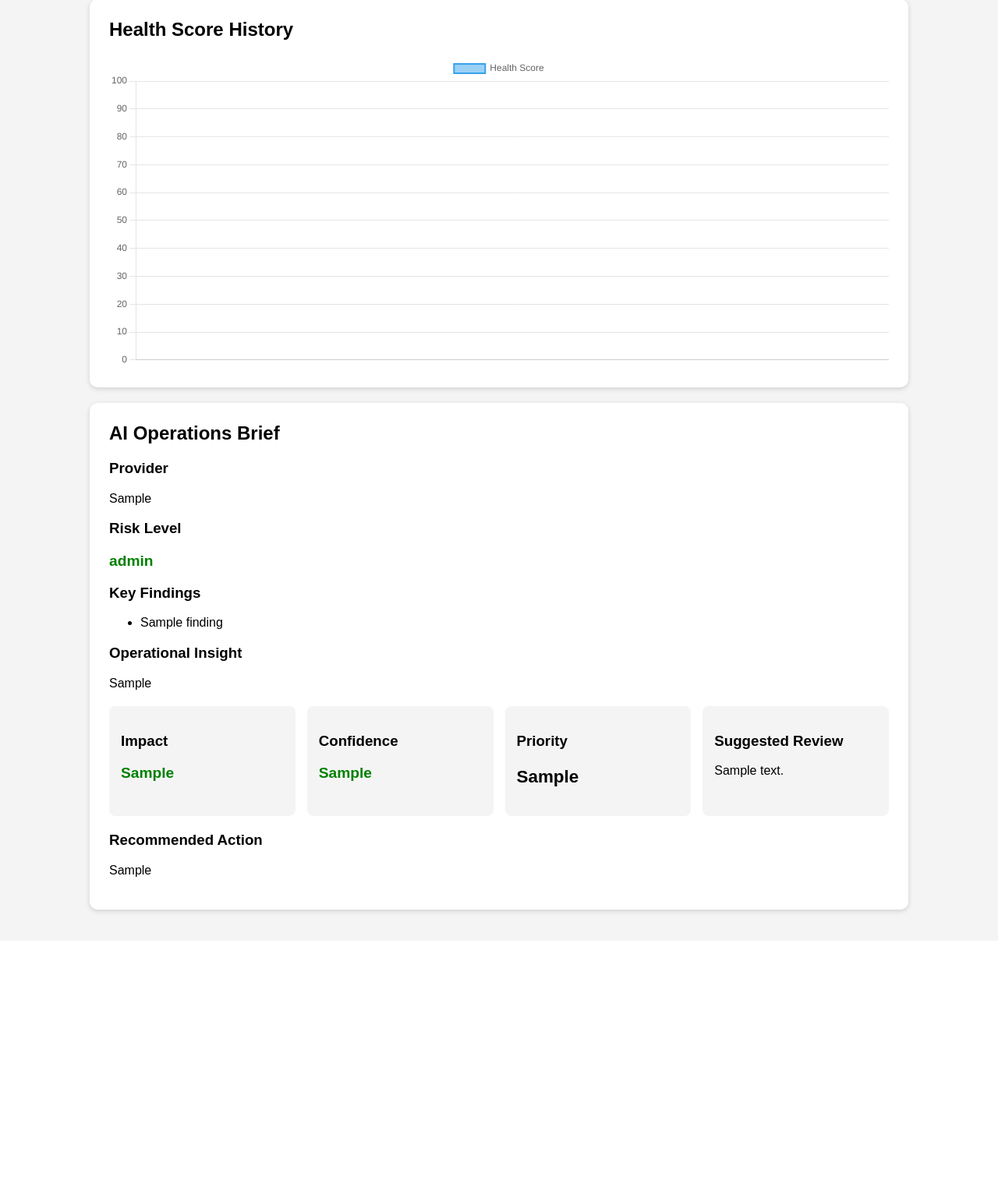
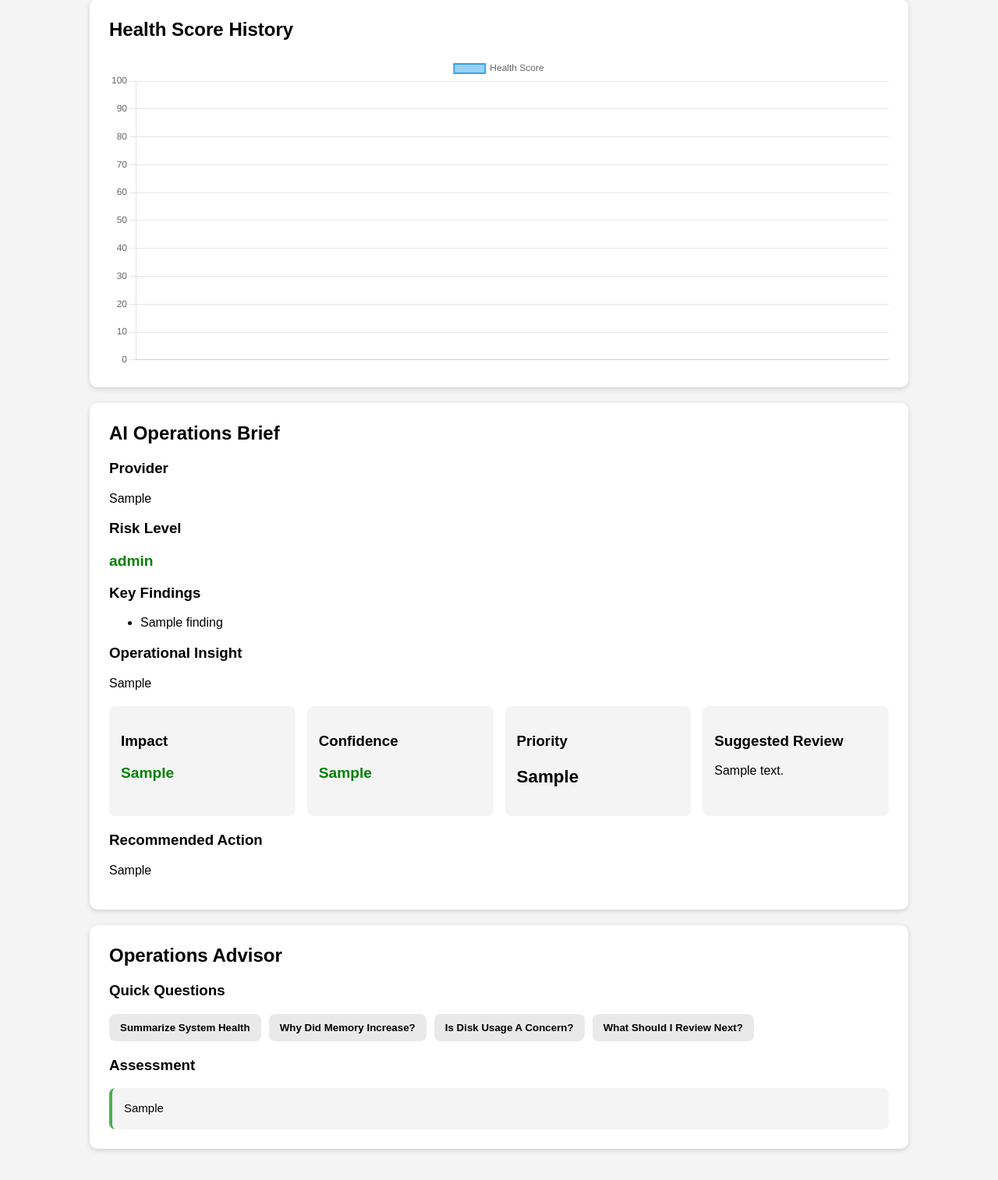
Before and after one commit to grgdougall-crypto/linux-ops-automation-lab, a Flask app: template dashboard/templates/index.html in a window 1280 px wide. Shown: the part 1443-2957 px from the top of the page at 78% size. Before the commit the page ends 2617 px from the top, so only its background shows below. Run offline with Flask 3, Linux system fonts and the light colour scheme; the template is opened without the code that fills it: most values are stand-ins (such as "Sample title", 1, 10 or a date in 2020).

Commit message:
Add Operations Advisor panel

```diff
--- a/dashboard/app.py
+++ b/dashboard/app.py
@@ -4,6 +4,13 @@
 import sys
 
 app = Flask(__name__)
+
+ADVISOR_RESPONSES = {
+    "health": "System health remains strong. Current health score is 100/100 and operational status is HEALTHY.",
+    "memory": "Memory utilization increased across recent reports but remains within acceptable limits. Continue monitoring.",
+    "disk": "Disk utilization is currently low and does not present an operational concern.",
+    "review": "Recommended review items include memory trends, report retention status, and automation workflow completion."
+}
 
 PROJECT_DIR = Path.home() / "linux-ops-automation-lab"
 REPORT_DIR = PROJECT_DIR / "reports"
@@ -237,6 +244,11 @@
         "status_class": health_class
     }
 
+def get_advisor_response(question_type):
+    return ADVISOR_RESPONSES.get(
+        question_type,
+        "Select a question to generate an operational assessment."
+    )
 
 @app.route("/")
 def home():
@@ -246,6 +258,8 @@
 
     ai_summary = get_ai_summary()
     insight = ai_summary["operational_insight"]
+
+    advisor_response = get_advisor_response("health")
 
     last_analysis_time = automation_data["last_run"]
 
@@ -277,6 +291,7 @@
         ai_summary=ai_summary["summary"],
         ai_findings=ai_summary["findings"],
         ai_recommendation=ai_summary["recommendation"],
+	advisor_response=advisor_response,
         operational_insight=insight["insight"],
         insight_impact=insight["impact"],
         insight_confidence=insight["confidence"],
--- a/dashboard/static/style.css
+++ b/dashboard/static/style.css
@@ -147,3 +147,45 @@
         transform: scale(1);
     }
 }
+
+/* Operations Advisor */
+
+.advisor-buttons {
+    display: flex;
+    flex-wrap: wrap;
+    gap: 10px;
+    margin-bottom: 20px;
+}
+
+.advisor-buttons button {
+    padding: 10px 14px;
+    border: none;
+    border-radius: 8px;
+    cursor: pointer;
+    font-weight: bold;
+    background: #e9e9e9;
+    transition: 0.2s ease;
+}
+
+.advisor-buttons button:hover {
+    transform: translateY(-2px);
+    background: #dcdcdc;
+}
+
+.advisor-response {
+    background: #f4f4f4;
+    border-left: 4px solid #4caf50;
+    padding: 15px;
+    border-radius: 8px;
+    line-height: 1.5;
+    font-size: 15px;
+}
+
+.pulse-dot {
+    display: inline-block;
+    width: 12px;
+    height: 12px;
+    border-radius: 50%;
+    background: #4caf50;
+    margin-right: 8px;
+}
--- a/dashboard/templates/index.html
+++ b/dashboard/templates/index.html
@@ -162,7 +162,24 @@
         <h3>Recommended Action</h3>
         <p>{{ ai_recommendation }}</p>
     </div>
+<div class="card ai-card">
+    <h2>Operations Advisor</h2>
 
+    <h3>Quick Questions</h3>
+
+    <div class="advisor-buttons">
+        <button>Summarize System Health</button>
+        <button>Why Did Memory Increase?</button>
+        <button>Is Disk Usage A Concern?</button>
+        <button>What Should I Review Next?</button>
+    </div>
+
+    <h3>Assessment</h3>
+
+    <div class="advisor-response">
+        {{ advisor_response }}
+    </div>
+</div>
     <script>
         const chartLabels = {{ chart_labels | tojson }};
         const chartScores = {{ chart_scores | tojson }};
```
